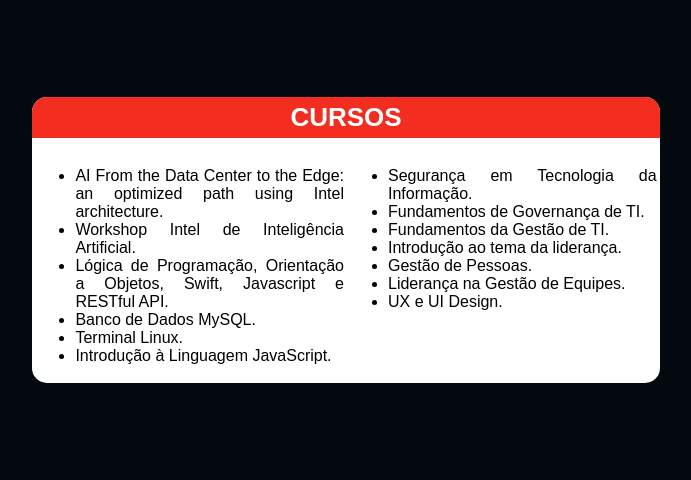
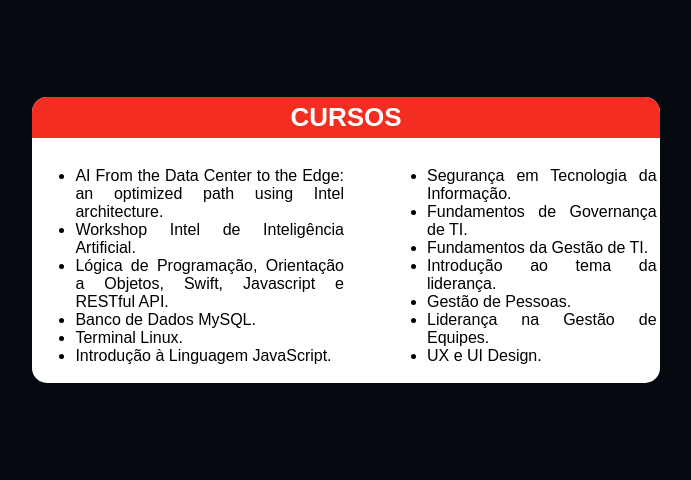
Before and after one commit to absd2/absd2.github.io, a plain HTML site: page index.html in a window 1280 px wide. Shown: the part 634-1114 px from the top of the page, without its empty margins (294-985 px from the left). Drawn offline with Linux system fonts and the light colour scheme; a web font is replaced by a local one.

```diff
--- a/css/style.css
+++ b/css/style.css
@@ -136,13 +136,9 @@ body {
     vertical-align: top;
 }
 
-#courses-highlighted-text {
-    color: #f32d1f;
-    font-weight: 700;
-    text-align: justify;
-    margin-left: 40px;
+#courses-right-column {
+    padding-left: 40px;
 }
-
 
 
 /* ------------------------- */
--- a/index.html
+++ b/index.html
@@ -62,7 +62,7 @@
                                 <li>Introdução à Linguagem JavaScript.</li>
                             </ul>
                         </td>
-                        <td class="courses-column">
+                        <td class="courses-column" id="courses-right-column">
                             <ul class="courses-list">
                                 <li>Segurança em Tecnologia da Informação.</li>
                                 <li>Fundamentos de Governança de TI.</li>
```
